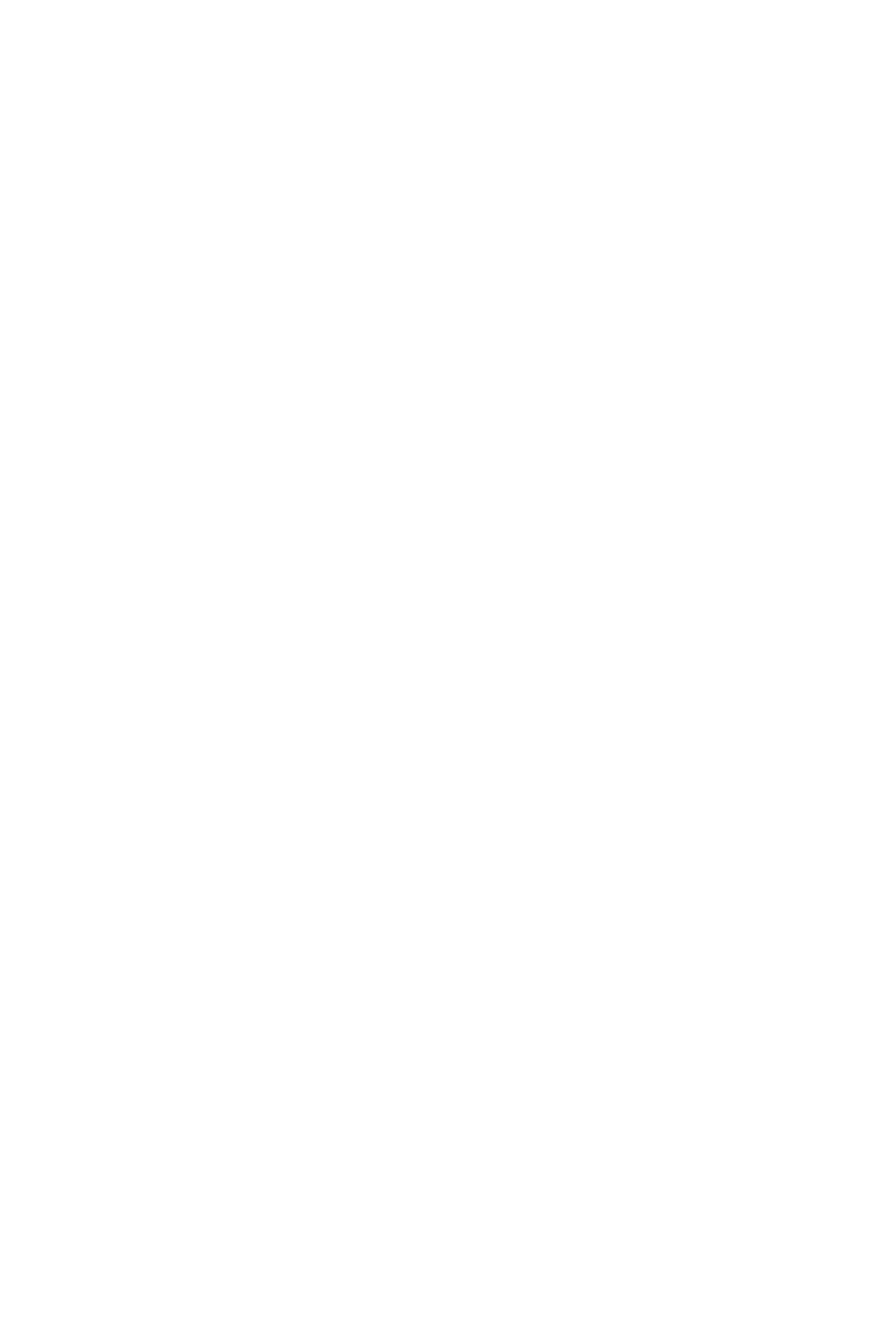
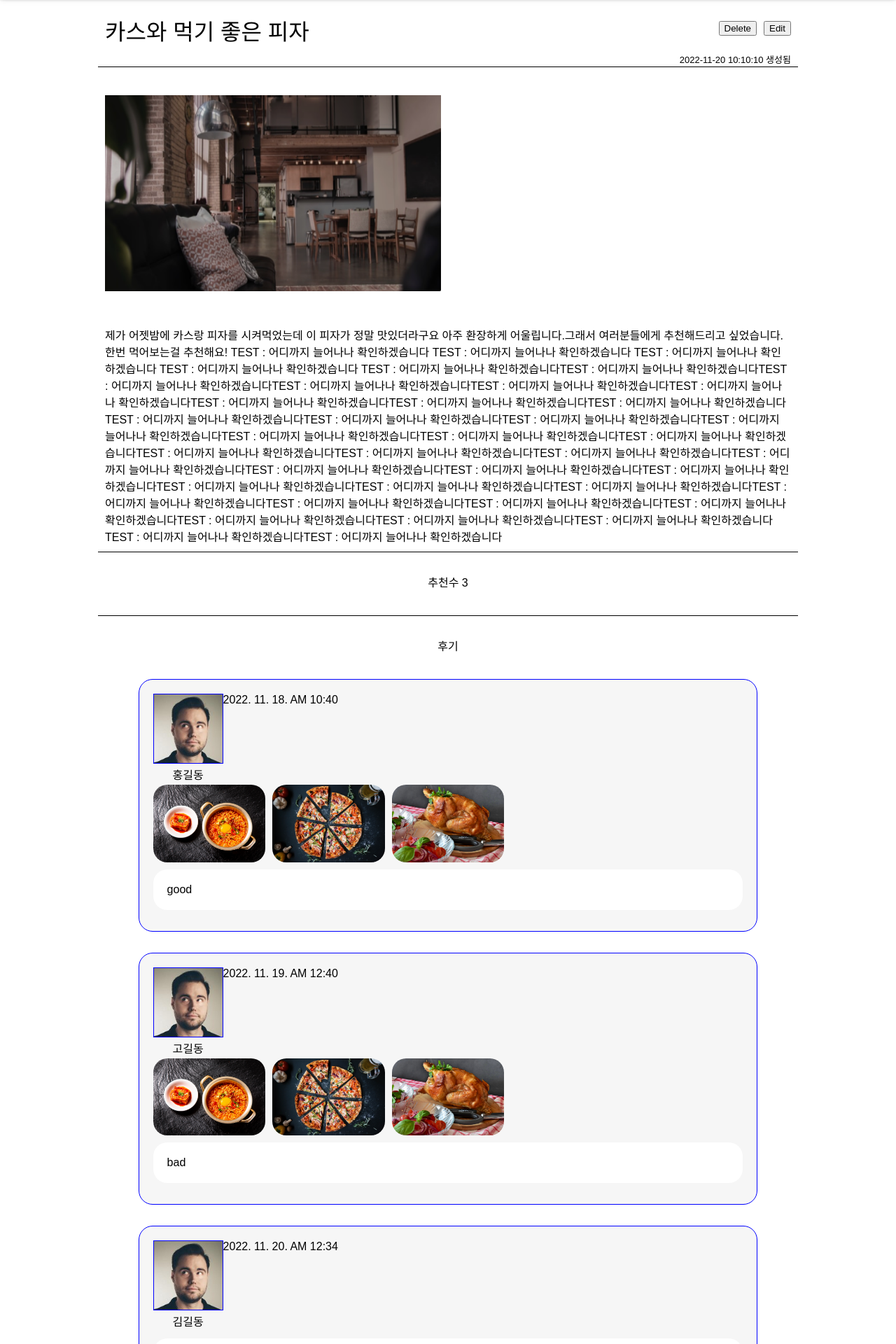
Before and after one commit to codestates-seb/seb40_main_037, a React (Vite) app in the folder client/: page /MixDetail/1 in a window 1280 px wide. Before the commit this address had no page. Shown: the part 60-1980 px from the top of the page at 70% size. Before the commit the page ends 800 px from the top, so only its background shows below. Built offline with nearby package versions, Linux system fonts and the light colour scheme.

Commit message:
Vote를 제외한 상세페이지 구현

```diff
--- /dev/null
+++ b/client/data/MixdummydataDetail.json
@@ -0,0 +1,72 @@
+{
+  "card": [
+    {
+      "id": 1,
+      "nickname": "위험한",
+      "avatar": "../src/assets/avatar/1.jpg",
+      "cardImg": "../src/assets/dummyImg.png",
+      "title": "카스와 먹기 좋은 피자",
+      "votes": 3,
+      "createdAt": "2022-11-20 10:10:10",
+      "modified": null,
+      "content": "제가 어젯밤에 카스랑 피자를 시켜먹었는데 이 피자가 정말 맛있더라구요 아주 환장하게 어울립니다.그래서 여러분들에게 추천해드리고 싶었습니다. 한번 먹어보는걸 추천해요! TEST : 어디까지 늘어나나 확인하겠습니다 TEST : 어디까지 늘어나나 확인하겠습니다 TEST : 어디까지 늘어나나 확인하겠습니다 TEST : 어디까지 늘어나나 확인하겠습니다 TEST : 어디까지 늘어나나 확인하겠습니다TEST : 어디까지 늘어나나 확인하겠습니다TEST : 어디까지 늘어나나 확인하겠습니다TEST : 어디까지 늘어나나 확인하겠습니다TEST : 어디까지 늘어나나 확인하겠습니다TEST : 어디까지 늘어나나 확인하겠습니다TEST : 어디까지 늘어나나 확인하겠습니다TEST : 어디까지 늘어나나 확인하겠습니다TEST : 어디까지 늘어나나 확인하겠습니다TEST : 어디까지 늘어나나 확인하겠습니다TEST : 어디까지 늘어나나 확인하겠습니다TEST : 어디까지 늘어나나 확인하겠습니다TEST : 어디까지 늘어나나 확인하겠습니다TEST : 어디까지 늘어나나 확인하겠습니다TEST : 어디까지 늘어나나 확인하겠습니다TEST : 어디까지 늘어나나 확인하겠습니다TEST : 어디까지 늘어나나 확인하겠습니다TEST : 어디까지 늘어나나 확인하겠습니다TEST : 어디까지 늘어나나 확인하겠습니다TEST : 어디까지 늘어나나 확인하겠습니다TEST : 어디까지 늘어나나 확인하겠습니다TEST : 어디까지 늘어나나 확인하겠습니다TEST : 어디까지 늘어나나 확인하겠습니다TEST : 어디까지 늘어나나 확인하겠습니다TEST : 어디까지 늘어나나 확인하겠습니다TEST : 어디까지 늘어나나 확인하겠습니다TEST : 어디까지 늘어나나 확인하겠습니다TEST : 어디까지 늘어나나 확인하겠습니다TEST : 어디까지 늘어나나 확인하겠습니다TEST : 어디까지 늘어나나 확인하겠습니다TEST : 어디까지 늘어나나 확인하겠습니다TEST : 어디까지 늘어나나 확인하겠습니다TEST : 어디까지 늘어나나 확인하겠습니다TEST : 어디까지 늘어나나 확인하겠습니다TEST : 어디까지 늘어나나 확인하겠습니다"
+    }
+  ],
+  "reviews": [
+    {
+      "id": 1,
+      "name": "홍길동",
+      "comment": "good",
+      "avatar": "../src/assets/avatar/1.jpg",
+      "value": 3,
+      "Good": 5,
+      "createdAt": "2022. 11. 18. AM 10:40",
+      "photo": [
+        {
+          "img": "../src/assets/food/ramen.jpg",
+          "title": "ramen"
+        },
+        {
+          "img": "../src/assets/food/pizza.jpg",
+          "title": "pizza"
+        },
+        {
+          "img": "../src/assets/food/chicken.jpg",
+          "title": "ramen"
+        }
+      ]
+    },
+    {
+      "id": 2,
+      "name": "고길동",
+      "comment": "bad",
+      "avatar": "../src/assets/avatar/1.jpg",
+      "value": 4,
+      "Good": 3,
+      "createdAt": "2022. 11. 19. AM 12:40",
+      "photo": [
+        {
+          "img": "../src/assets/food/ramen.jpg",
+          "title": "ramen"
+        },
+        {
+          "img": "../src/assets/food/pizza.jpg",
+          "title": "pizza"
+        },
+        {
+          "img": "../src/assets/food/chicken.jpg",
+          "title": "ramen"
+        }
+      ]
+    },
+    {
+      "id": 3,
+      "name": "김길동",
+      "avatar": "../src/assets/avatar/1.jpg",
+      "value": 2,
+      "Good": 1,
+      "createdAt": "2022. 11. 20. AM 12:34",
+      "comment": "SoSo"
+    }
+  ]
+}
--- a/client/src/App.jsx
+++ b/client/src/App.jsx
@@ -39,7 +39,7 @@ function App() {
             <Route path="/items" element={<Items />} />
             <Route path="/MyPage" element={<Mypage />} />
             <Route path="/MixList" element={<MixList />} />
-            <Route path="/MixDetail" element={<MixDetail />} />
+            <Route path="/MixDetail/:id" element={<MixDetail />} />
             <Route path="/MixCreate" element={<MixCreate />} />
           </Routes>
         </BrowserRouter>
--- a/client/src/components/MixDetailComponents/index.jsx
+++ b/client/src/components/MixDetailComponents/index.jsx
@@ -1,4 +1,112 @@
+import {
+  Wrapper,
+  HeaderBar,
+  Title,
+  Time,
+  MixDetailImg,
+  MixContent,
+  Vote,
+  ReviewsBox,
+  MixContentBox,
+  UDbutton,
+  VoteBox,
+  TimeBox,
+} from './style';
+import MixdummydataDetail from '../../../data/MixdummydataDetail.json';
+import { relTimeFormat } from '../../util/convertor';
+import ImageList from '@mui/material/ImageList';
+import ImageListItem from '@mui/material/ImageListItem';
+
+// const showModalDelete = () => {
+//   setIsModalOpen(true);
+// };
+
+// const onClickEdit = id => {
+//   navigate(`/question/update/${id}`);
+// };
+
+// const checkIfAuthor = info => {
+//   if (token && currUser) {
+//     const author = info.account.email;
+//     if (author !== currUser) return '';
+//     return (
+//       <div>
+//         <button onClick={() => onClickEdit(info.id)} className="mr-2">
+//           Edit
+//         </button>
+//         |
+//         <button onClick={showModalDelete} className="ml-2">
+//           Delete
+//         </button>
+//       </div>
+//     );
+//   }
+// };
+const par = MixdummydataDetail.card[0];
+console.log(MixdummydataDetail.reviews);
+console.log(par.title);
+
 const MixDetailComponents = () => {
-  return <div>MixDetail</div>;
+  return (
+    <Wrapper>
+      <HeaderBar>
+        <Title>{par.title}</Title>
+        <UDbutton>Edit</UDbutton>
+        <UDbutton>Delete</UDbutton>
+      </HeaderBar>
+      <TimeBox>
+        {' '}
+        {par.modified !== null ? (
+          <Time>{relTimeFormat(par.modified)} 수정됨</Time>
+        ) : (
+          <Time>{relTimeFormat(par.createdAt)} 생성됨 </Time>
+        )}
+      </TimeBox>
+      {/* {info && checkIfAuthor(info)} */}
+      <MixContentBox>
+        <MixDetailImg src={par.cardImg} alt="임시사진입니다." />
+        <MixContent>{par.content}</MixContent>
+      </MixContentBox>
+      <VoteBox>
+        <Vote>추천수 {par.votes}</Vote>
+      </VoteBox>
+      <ReviewsBox>
+        <Vote>후기</Vote>
+        <ul>
+          {MixdummydataDetail.reviews.map(review => {
+            return (
+              <li className="reviewList" key={review.id}>
+                <div className="profile">
+                  <img src={review.avatar} />
+                  <p className="userName">{review.name}</p>
+                </div>
+                <p>{review.createdAt}</p>
+                <ImageList
+                  sx={{ width: 500, height: 500 }}
+                  cols={5}
+                  rowHeight={'auto'}
+                  gap={10}
+                  className="imageItemBox"
+                >
+                  {review.photo &&
+                    review.photo.map(item => (
+                      <ImageListItem key={item.img}>
+                        <img
+                          src={`${item.img}?w=164&h=164&fit=crop&auto=format`}
+                          srcSet={`${item.img}?w=164&h=164&fit=crop&auto=format&dpr=2 2x`}
+                          alt={item.title}
+                          loading="lazy"
+                        />
+                      </ImageListItem>
+                    ))}
+                </ImageList>
+                <div className="commentBox">{review.comment}</div>
+              </li>
+            );
+          })}
+        </ul>
+      </ReviewsBox>
+    </Wrapper>
+  );
 };
 export default MixDetailComponents;
--- a/client/src/components/MixDetailComponents/style.js
+++ b/client/src/components/MixDetailComponents/style.js
@@ -4,10 +4,111 @@ export const Wrapper = styled.div`
   width: 100%;
 `;
 
-export const HeaderBar = styled.div``;
-export const Title = styled.div``;
-export const Time = styled.div``;
-export const MixDetailImg = styled.img``;
-export const MixContent = styled.div``;
-export const Vote = styled.button``;
-export const Review = styled.div``;
+export const HeaderBar = styled.div`
+  background-color: ;
+  margin-right: auto;
+  margin-left: auto;
+  padding-right: 10px;
+  padding-left: 10px;
+  padding-top: 20px;
+  height: 65px;
+  width: 1000px;
+`;
+export const Title = styled.div`
+  font-size: xx-large;
+  color: black;
+  display: inline-block;
+`;
+export const Time = styled.div`
+  margin-right: auto;
+  margin-left: auto;
+  float: right;
+  font-size: small;
+`;
+export const TimeBox = styled.div`
+  background-color: ;
+  margin-right: auto;
+  margin-left: auto;
+  padding-right: 10px;
+  padding-left: 10px;
+  padding-top: 10px;
+  height: 30px;
+  width: 1000px;
+`;
+export const MixDetailImg = styled.img`
+  height: 300px;
+  width: 500px;
+  margin-top: 30px;
+  display: flex;
+  justify-content: center;
+  padding: 10px;
+`;
+export const UDbutton = styled.button`
+  float: right;
+  weight: 50px;
+  margin-left: 10px;
+  margin-top: 10px;
+`;
+export const MixContent = styled.div`
+  margin-top: 30px;
+  padding: 10px;
+`;
+
+export const MixContentBox = styled.div`
+  margin-right: auto;
+  margin-left: auto;
+  width: 1000px;
+  border-top: solid 1px;
+  border-color: black;
+  border-bottom: solid 1px;
+`;
+export const VoteBox = styled.div`
+  margin-right: auto;
+  margin-left: auto;
+  width: 1000px;
+  border-bottom: solid 1px;
+`;
+export const Vote = styled.div`
+  margin-right: auto;
+  margin-left: auto;
+  width: 100px;
+  height: 30px;
+  text-align: center;
+  margin-top: 30px;
+  margin-bottom: 30px;
+`;
+export const ReviewsBox = styled.div`
+  width: 70%;
+  margin: 20px auto;
+  ul {
+    width: 100%;
+    height: auto;
+  }
+  .reviewList {
+    width: 100%;
+    margin: 30px 0;
+    border: 1px solid blue;
+    background-color: #f6f6f6;
+    border-radius: 20px;
+    display: flex;
+    flex-wrap: wrap;
+    padding: 20px;
+  }
+  .profile {
+    border: 1px solid blue;
+    width: 100px;
+    height: 100px;
+    margin-bottom: 30px;
+    text-align: center;
+    img {
+      width: 100%;
+    }
+  }
+  .commentBox {
+    width: 100%;
+    margin: 10px 0;
+    background-color: white;
+    border-radius: 20px;
+    padding: 20px;
+  }
+`;
--- a/client/src/components/MixFoodCardList/index.jsx
+++ b/client/src/components/MixFoodCardList/index.jsx
@@ -13,7 +13,6 @@ import {
 import { Link } from 'react-router-dom';
 import Mixdummydata from '../../../data/Mixdummydata.json';
 import { relTimeFormat } from '../../util/convertor';
-console.log(Mixdummydata.card.title);
 
 const MixFoodCardList = () => {
   return (
```
